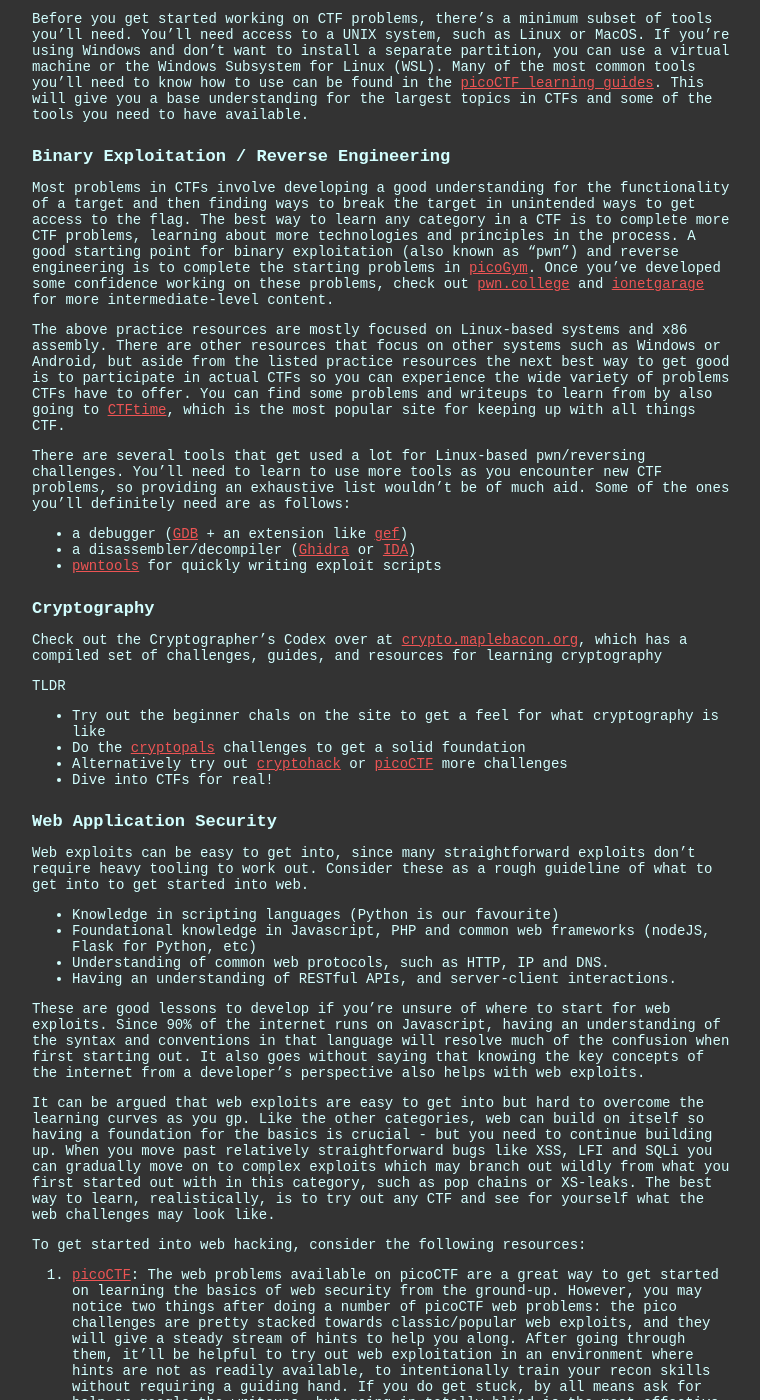
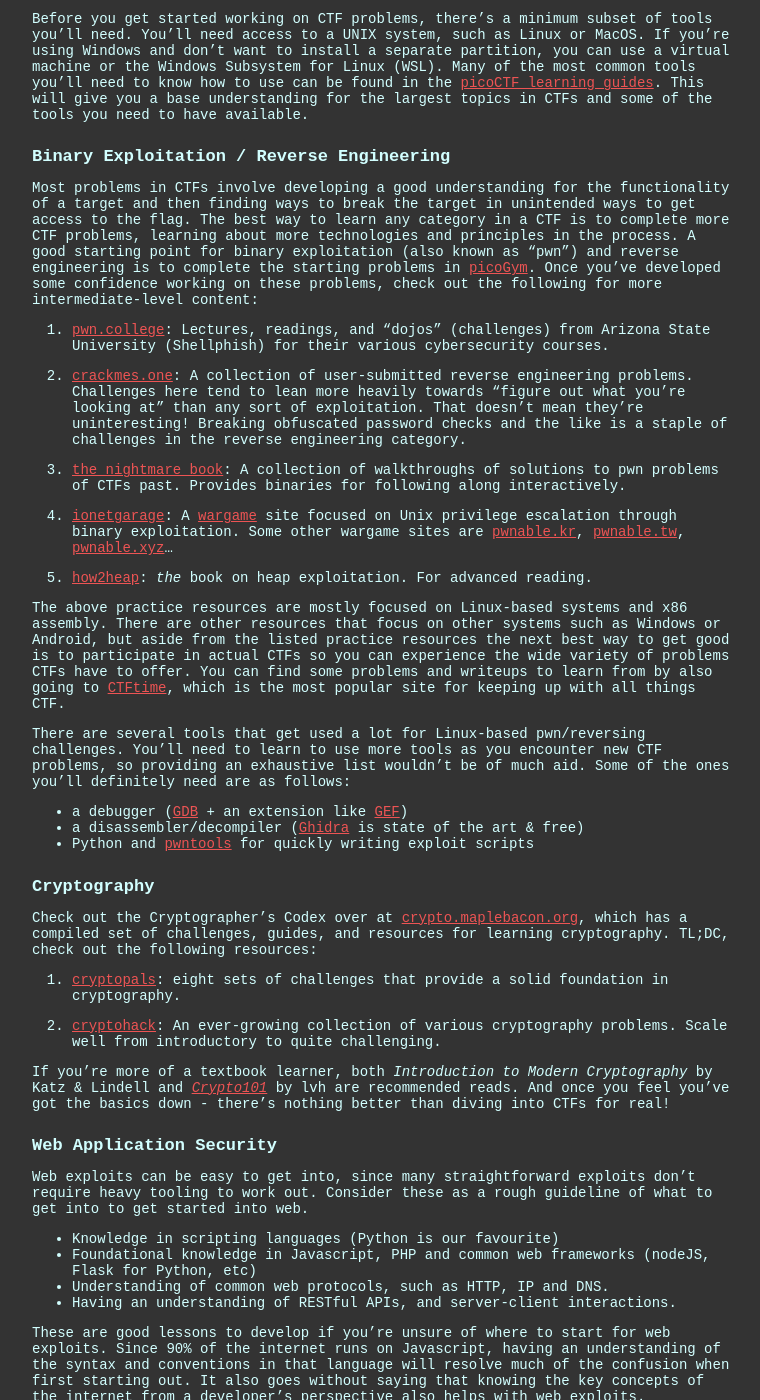
Before and after one commit to ubcctf/ubcctf.github.io, a Jekyll site: the page built from getting_started.md, in a window 1280 px wide and 1400 px high, scrolled down 582 px. Shown: the whole window, without its empty margins (258-1018 px from the left). Built offline with Jekyll 4.4.1, drawn with Linux system fonts in a browser that asks for light colours; nearby versions of some CDN libraries; some web fonts are replaced.

Commit message:
Rewrite getting_started to emphasize links

```diff
--- a/getting_started.md
+++ b/getting_started.md
@@ -20,24 +20,36 @@
 
 ## Binary Exploitation / Reverse Engineering
 
-Most problems in CTFs involve developing a good understanding for the functionality of a target and then finding ways to break the target in unintended ways to get access to the flag. The best way to learn any category in a CTF is to complete more CTF problems, learning about more technologies and principles in the process. A good starting point for binary exploitation (also known as "pwn") and reverse engineering is to complete the starting problems in [picoGym](https://picoctf.org/index.html#picogym). Once you've developed some confidence working on these problems, check out [pwn.college](https://pwn.college) and [ionetgarage](http://io.netgarage.org/) for more intermediate-level content.
+Most problems in CTFs involve developing a good understanding for the functionality of a target and then finding ways to break the target in unintended ways to get access to the flag. The best way to learn any category in a CTF is to complete more CTF problems, learning about more technologies and principles in the process. A good starting point for binary exploitation (also known as "pwn") and reverse engineering is to complete the starting problems in [picoGym](https://picoctf.org/index.html#picogym). Once you've developed some confidence working on these problems, check out the following for more intermediate-level content:
+
+<!-- note: i would appreciate better descriptions of these -->
+
+1. [pwn.college](https://pwn.college): Lectures, readings, and "dojos" (challenges) from Arizona State University (Shellphish) for their various cybersecurity courses.
+
+2. [crackmes.one](https://crackmes.one): A collection of user-submitted reverse engineering problems. Challenges here tend to lean more heavily towards "figure out what you're looking at" than any sort of exploitation. That doesn't mean they're uninteresting! Breaking obfuscated password checks and the like is a staple of challenges in the reverse engineering category.
+
+3. [the nightmare book](https://guyinatuxedo.github.io/): A collection of walkthroughs of solutions to pwn problems of CTFs past. Provides binaries for following along interactively.
+
+4. [ionetgarage](https://io.netgarage.org/): A [wargame](https://en.wikipedia.org/wiki/Wargame_(hacking)) site focused on Unix privilege escalation through binary exploitation. Some other wargame sites are [pwnable.kr](https://pwnable.kr/), [pwnable.tw](https://pwnable.tw), [pwnable.xyz](https://pwnable.xyz)...
+
+5. [how2heap](https://github.com/shellphish/how2heap): _the_ book on heap exploitation. For advanced reading.
 
 The above practice resources are mostly focused on Linux-based systems and x86 assembly. There are other resources that focus on other systems such as Windows or Android, but aside from the listed practice resources the next best way to get good is to participate in actual CTFs so you can experience the wide variety of problems CTFs have to offer. You can find some problems and writeups to learn from by also going to [CTFtime](https://ctftime.org/), which is the most popular site for keeping up with all things CTF.
 
 There are several tools that get used a lot for Linux-based pwn/reversing challenges. You'll need to learn to use more tools as you encounter new CTF problems, so providing an exhaustive list wouldn't be of much aid. Some of the ones you'll definitely need are as follows:
-- a debugger ([GDB](https://www.gnu.org/software/gdb/) + an extension like [gef](https://hugsy.github.io/gef/))
-- a disassembler/decompiler ([Ghidra](https://ghidra-sre.org/) or [IDA](https://hex-rays.com/ida-free/))
-- [pwntools](http://docs.pwntools.com/en/stable/) for quickly writing exploit scripts
+- a debugger ([GDB](https://www.gnu.org/software/gdb/) + an extension like [GEF](https://hugsy.github.io/gef/))
+- a disassembler/decompiler ([Ghidra](https://ghidra-sre.org/) is state of the art & free)
+- Python and [pwntools](http://docs.pwntools.com/en/stable/) for quickly writing exploit scripts
 
 ## Cryptography
 
-Check out the Cryptographer's Codex over at [crypto.maplebacon.org](https://crypto.maplebacon.org/), which has a compiled set of challenges, guides, and resources for learning cryptography
+Check out the Cryptographer's Codex over at [crypto.maplebacon.org](https://crypto.maplebacon.org/), which has a compiled set of challenges, guides, and resources for learning cryptography. <span title="too lazy; didn't click">TL;DC</span>, check out the following resources:
 
-TLDR
-- Try out the beginner chals on the site to get a feel for what cryptography is like
-- Do the [cryptopals](https://cryptopals.com/) challenges to get a solid foundation
-- Alternatively try out [cryptohack](https://cryptohack.org/) or [picoCTF](https://picoctf.org/) more challenges
-- Dive into CTFs for real!
+1. [cryptopals](https://cryptopals.com/): eight sets of challenges that provide a solid foundation in cryptography.
+
+2. [cryptohack](https://cryptohack.org/): An ever-growing collection of various cryptography problems. Scale well from introductory to quite challenging.
+
+If you're more of a textbook learner, both _Introduction to Modern Cryptography_ by Katz & Lindell and [_Crypto101_](https://raw.githubusercontent.com/crypto101/crypto101.github.io/master/Crypto101.pdf) by lvh are recommended reads. And once you feel you've got the basics down - there's nothing better than diving into CTFs for real!
 
 ## Web Application Security
 
```
